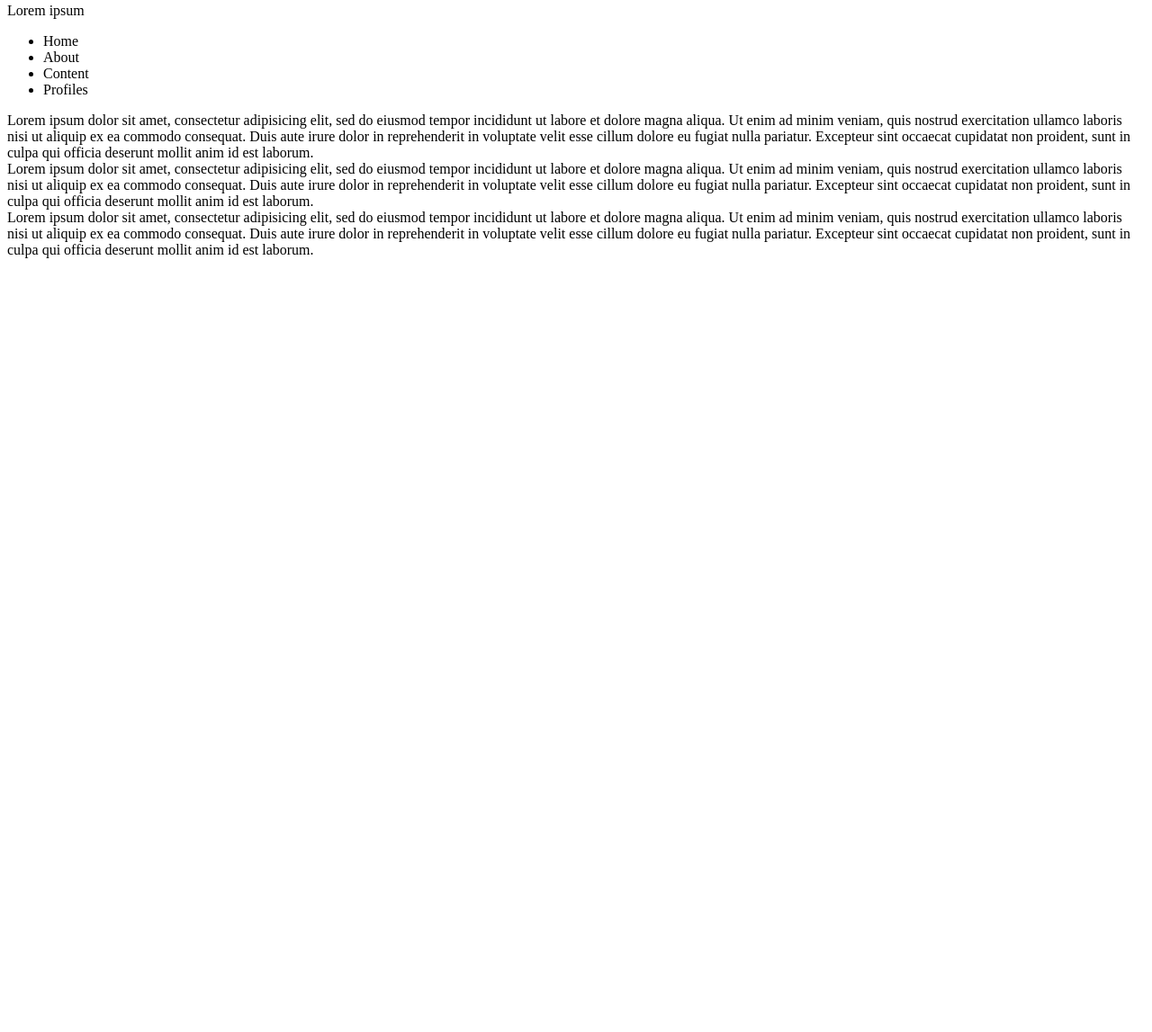
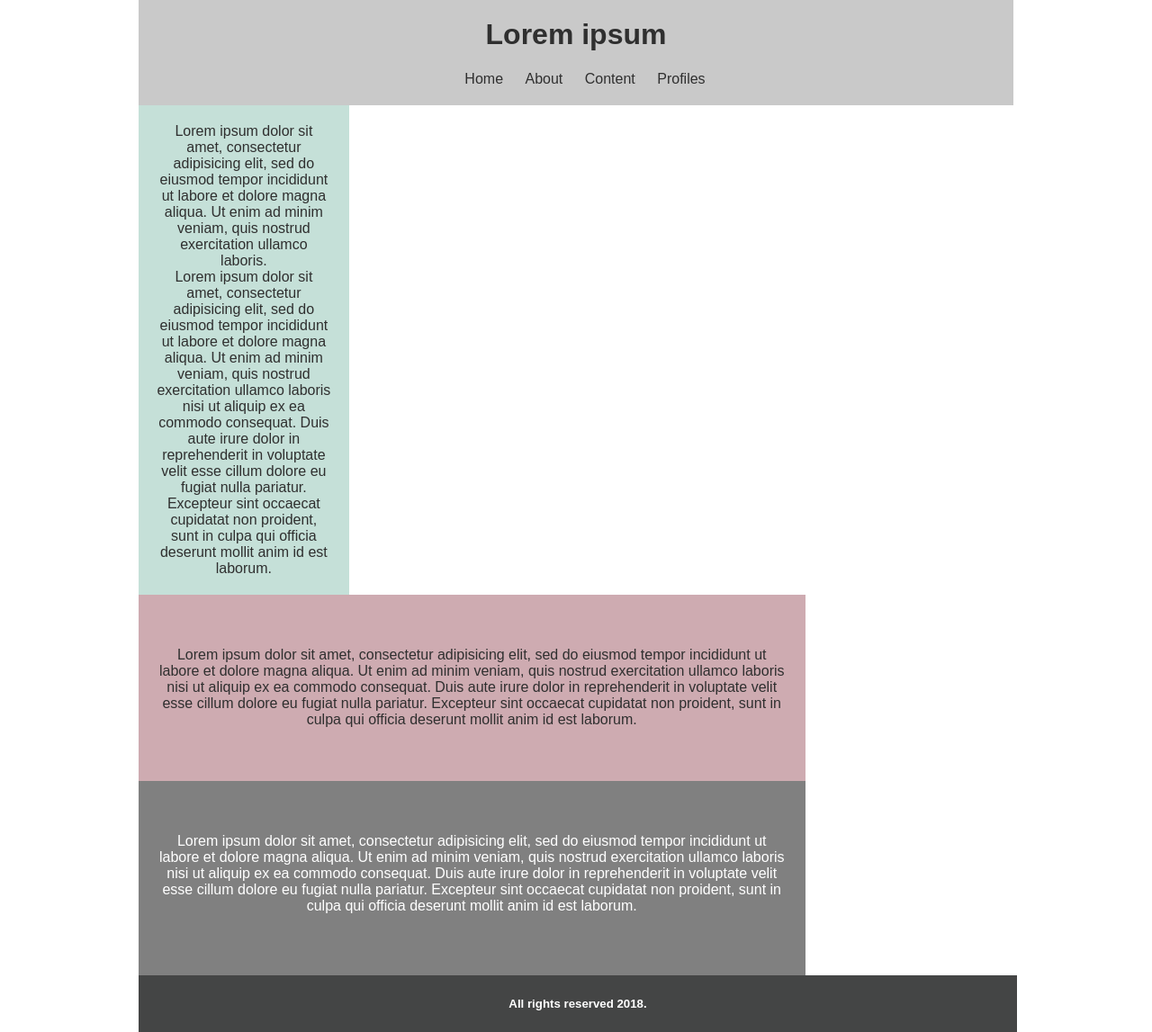
Before and after one commit to Neveen-E/sparta_global_mycsslayout_project, a plain HTML site: page index.html in a window 1280 px wide. Shown: the part 5-1152 px from the top of the page at 90% size. Before the commit the page ends 800 px from the top, so only its background shows below. Drawn offline with Linux system fonts and the light colour scheme.

Commit message:
css main layout

```diff
--- a/css/style.css
+++ b/css/style.css
@@ -0,0 +1,60 @@
+body{
+  text-align: center;
+  font-family: "Myriad Pro", sans-serif;
+  margin: 0%;
+  color: #2f2f2f;
+}
+.wrapper{
+
+  margin-left: 12%;
+  margin-right: 12%;
+  background: white;
+}
+.header{
+  background-color: #C9C9C9;
+  padding: 4px;
+}
+nav ul{
+  list-style: none;
+}
+
+nav li{
+  display: inline-block;
+  padding-right: 20px;
+
+}
+.aside{
+  width: 20%;
+  height: 100%;
+  display: inline-block;
+  background-color: #C5E0D8;
+  float: left;
+  padding: 20px;
+}
+.section1{
+  background-color: #CEABB1;
+  padding: 2%;
+  padding-top: 6%;
+  padding-bottom: 6%;
+  display: inline-block;
+  float: left;
+  width: 72.2%;
+}
+.section2{
+  background-color: grey;
+  color: white;
+  padding: 2%;
+  padding-top: 6%;
+  padding-bottom: 7%;
+  display: inline-block;
+  float: left;
+  width: 72.2%;
+
+}
+.footer{
+  background-color: #444545;
+  color: white;
+  padding: 2px;
+  display: inline-block;
+  width: 100%;
+}
--- a/index.html
+++ b/index.html
@@ -1,13 +1,17 @@
 <!DOCTYPE html>
 <html lang="en" dir="ltr">
+
 <head>
   <meta charset="utf-8">
   <title>CSS Layout</title>
+  <link rel="stylesheet" href="css/style.css">
 </head>
+
 <body>
-    <div class="">
+  <div class="wrapper">
+    <div class="header">
       <header>
-        Lorem ipsum
+        <h1>Lorem ipsum</h1>
       </header>
       <nav>
         <ul>
@@ -19,24 +23,38 @@
       </nav>
     </div>
     <div class="">
+      <div class="aside">
       <aside class="">
+        Lorem ipsum dolor sit amet, consectetur adipisicing elit, sed do eiusmod tempor incididunt ut labore et dolore magna aliqua. Ut enim ad minim veniam, quis nostrud exercitation ullamco laboris.
+        <br>
         Lorem ipsum dolor sit amet, consectetur adipisicing elit, sed do eiusmod tempor incididunt ut labore et dolore magna aliqua. Ut enim ad minim veniam, quis nostrud exercitation ullamco laboris nisi ut aliquip ex ea commodo consequat. Duis aute irure dolor in reprehenderit in voluptate velit esse cillum dolore eu fugiat nulla pariatur. Excepteur sint occaecat cupidatat non proident, sunt in culpa qui officia deserunt mollit anim id est laborum.
       </aside>
+    </div>
+    <div class="section1">
       <section>
         <article class="">
-        Lorem ipsum dolor sit amet, consectetur adipisicing elit, sed do eiusmod tempor incididunt ut labore et dolore magna aliqua. Ut enim ad minim veniam, quis nostrud exercitation ullamco laboris nisi ut aliquip ex ea commodo consequat. Duis aute irure dolor in reprehenderit in voluptate velit esse cillum dolore eu fugiat nulla pariatur. Excepteur sint occaecat cupidatat non proident, sunt in culpa qui officia deserunt mollit anim id est laborum.
+        Lorem ipsum dolor sit amet, consectetur adipisicing elit, sed do eiusmod tempor incididunt ut labore et dolore magna aliqua. Ut enim ad minim veniam, quis nostrud exercitation ullamco laboris nisi ut aliquip ex ea commodo consequat. Duis aute irure dolor
+          in reprehenderit in voluptate velit esse cillum dolore eu fugiat nulla pariatur. Excepteur sint occaecat cupidatat non proident, sunt in culpa qui officia deserunt mollit anim id est laborum.
         </article>
       </section>
+    </div>
+    <div class="section2">
       <section>
 
         <article class="">
-          Lorem ipsum dolor sit amet, consectetur adipisicing elit, sed do eiusmod tempor incididunt ut labore et dolore magna aliqua. Ut enim ad minim veniam, quis nostrud exercitation ullamco laboris nisi ut aliquip ex ea commodo consequat. Duis aute irure dolor in reprehenderit in voluptate velit esse cillum dolore eu fugiat nulla pariatur. Excepteur sint occaecat cupidatat non proident, sunt in culpa qui officia deserunt mollit anim id est laborum.
+          Lorem ipsum dolor sit amet, consectetur adipisicing elit, sed do eiusmod tempor incididunt ut labore et dolore magna aliqua. Ut enim ad minim veniam, quis nostrud exercitation ullamco laboris nisi ut aliquip ex ea commodo consequat. Duis aute irure dolor
+          in reprehenderit in voluptate velit esse cillum dolore eu fugiat nulla pariatur. Excepteur sint occaecat cupidatat non proident, sunt in culpa qui officia deserunt mollit anim id est laborum.
         </article>
 
       </section>
     </div>
-    <div>
-      <footer></footer>
+  </div>
+    <div class="footer">
+      <footer>
+        <h5>All rights reserved 2018.</h5>
+      </footer>
+    </div>
   </div>
 </body>
+
 </html>
```
Lines whose indentation alone changed are shown as unchanged.
